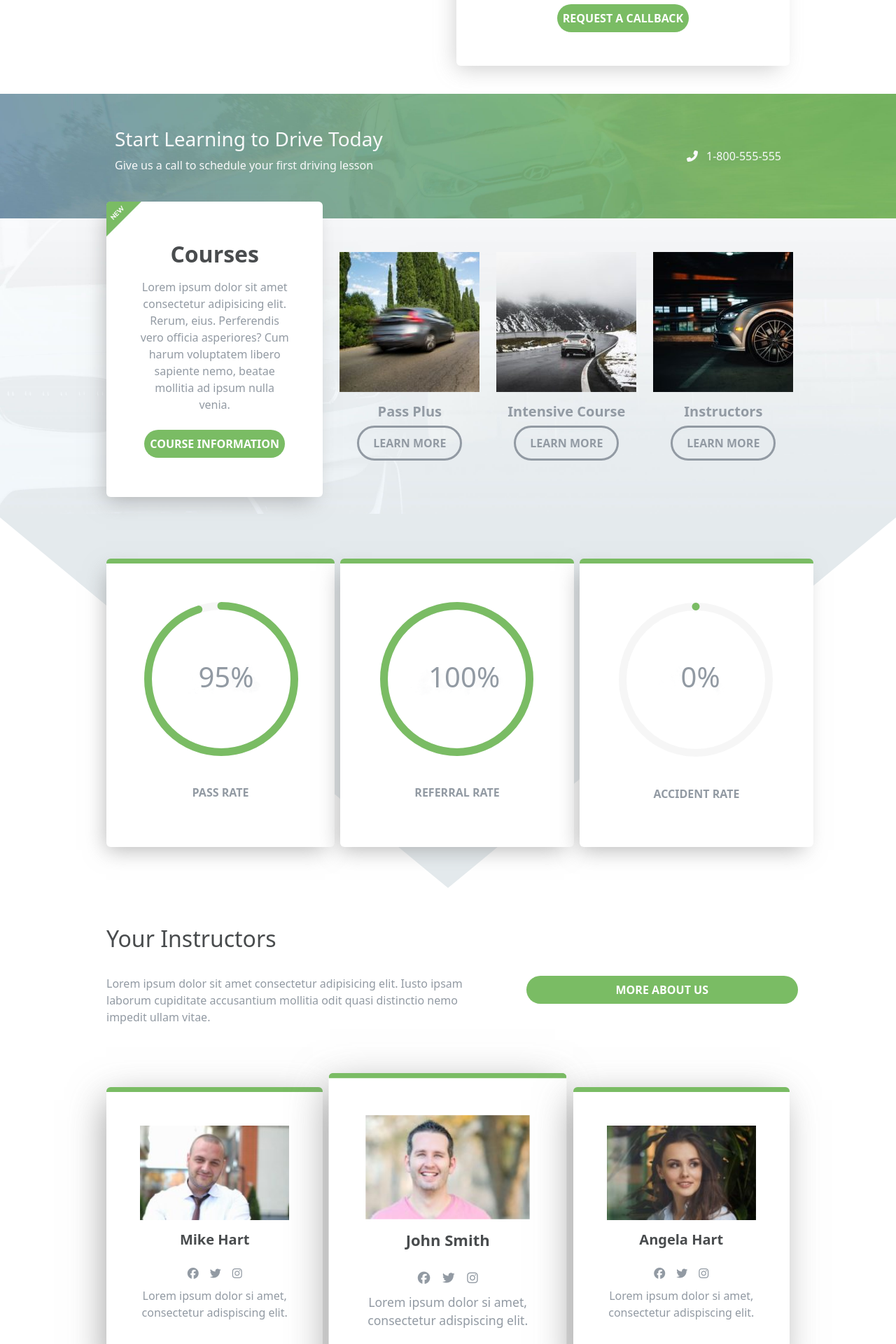
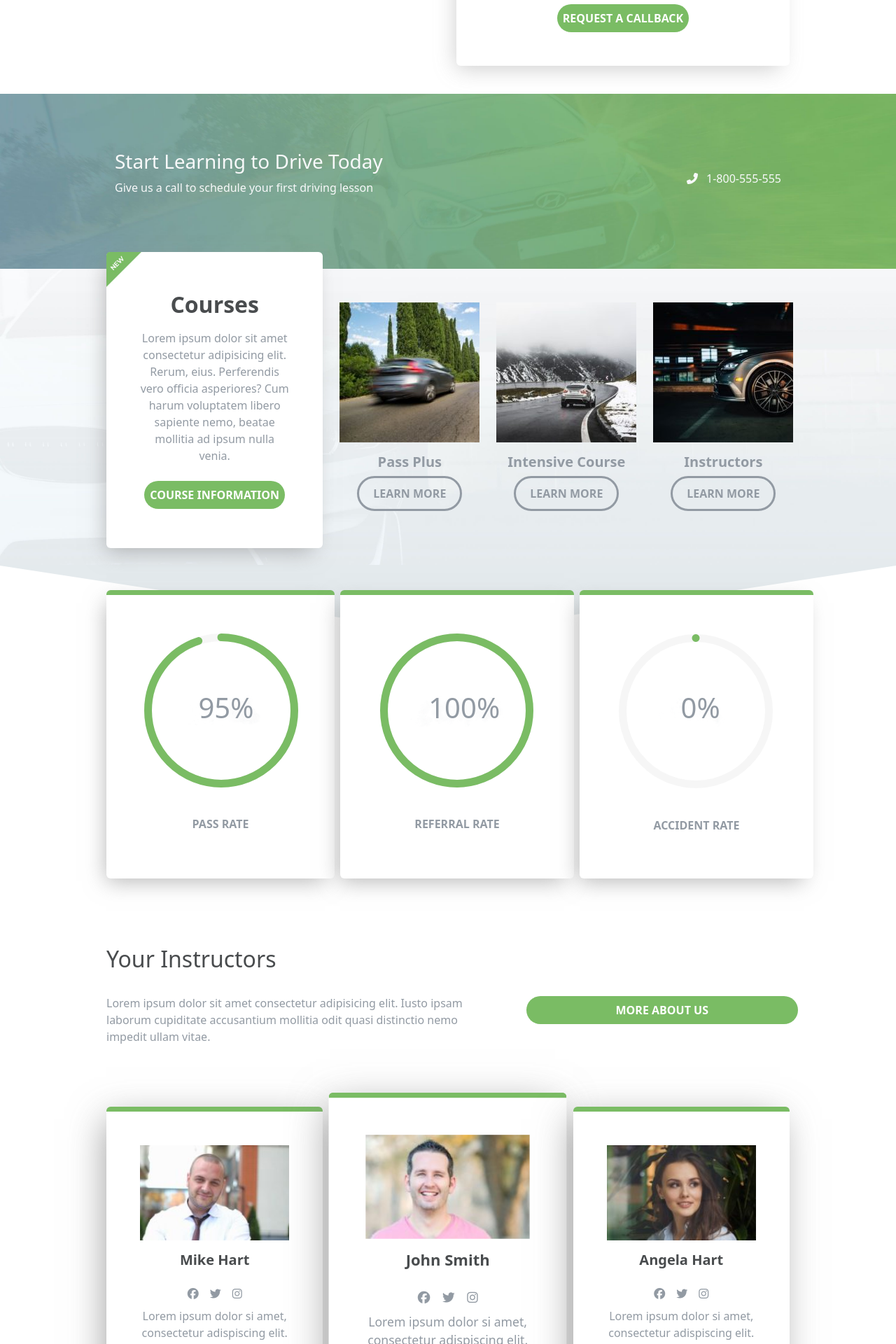
Before and after one commit to antoniodangelo11/proj-html-vuejs, a Vue app: page / in a window 1280 px wide. Shown: the part 1040-2960 px from the top of the page at 70% size. Built offline with nearby package versions, Linux system fonts and the light colour scheme.

Commit message:
fix svg background

```diff
--- a/src/components/AppCallUs.vue
+++ b/src/components/AppCallUs.vue
@@ -9,7 +9,7 @@ export default {
         <div class="container">
             <div class="row">
                 <div class="col-12">
-                    <div class="call_us container d-flex align-items-center justify-content-between py-5">
+                    <div class="call_us container d-flex align-items-center justify-content-between">
                         <div class="text-light">
                             <h3>Start Learning to Drive Today</h3>
                             <p>Give us a call to schedule your first driving lesson</p>
@@ -30,9 +30,11 @@ export default {
     background-image: url(../assets/img/horizontal-cta-background.jpg);
     background-size: cover;
     background-position: center;
+    height: 250px;
 
     .call_us {
         max-width: 1000px;
+        padding-top: 5rem;
     }
 }
 
--- a/src/components/AppInstructors.vue
+++ b/src/components/AppInstructors.vue
@@ -8,7 +8,7 @@ export default {
 </script>
 
 <template>
-    <section class="py-5">
+    <section>
         <div class="container">
             <div class="row">
                 <div class="col-7">
--- a/src/components/AppPercentStat.vue
+++ b/src/components/AppPercentStat.vue
@@ -7,7 +7,8 @@ export default {
 </script>
 
 <template>
-    <section class="bg_svg py-5">
+    <div class="bg_svg"></div>
+    <section>
         <div class="container">
             <div class="row">
                 <div class="col-12">
@@ -27,6 +28,7 @@ export default {
 <style lang="scss" scoped>
 .bg_svg {
     background-image: url(../assets/svg/driving-triangle.svg);
+    height: 100px;
     background-repeat: round;
     background-position: bottom;
     background-size: cover;
@@ -34,6 +36,11 @@ export default {
 
 .container {
     max-width: 1000px;
+
+    .percent_drivers {
+        position: relative;
+        top: -5rem;
+    }
 
     .percent_info {
         box-shadow: -7px 11px 29px -7px rgba(133, 133, 133, 0.6);
```
